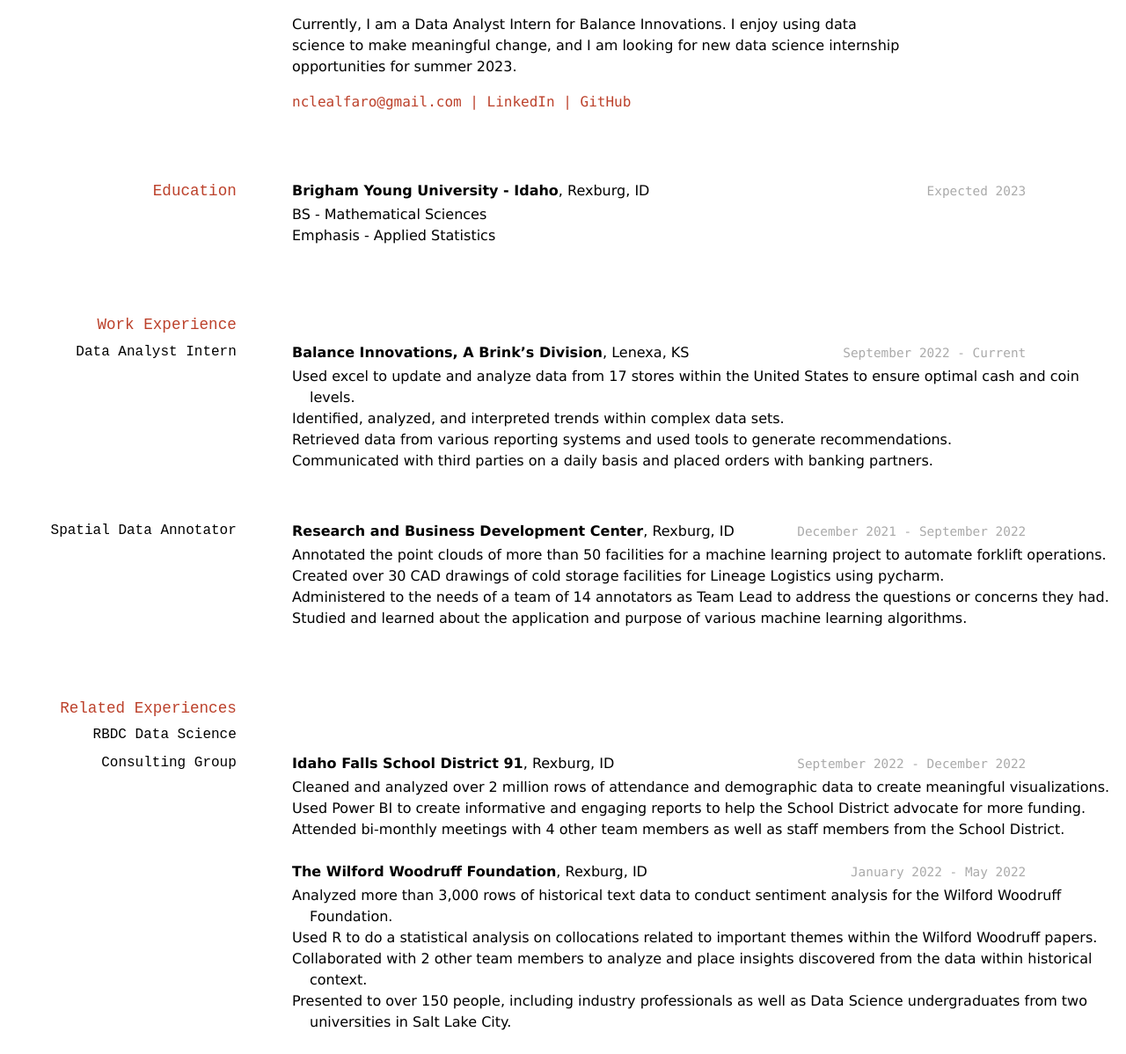
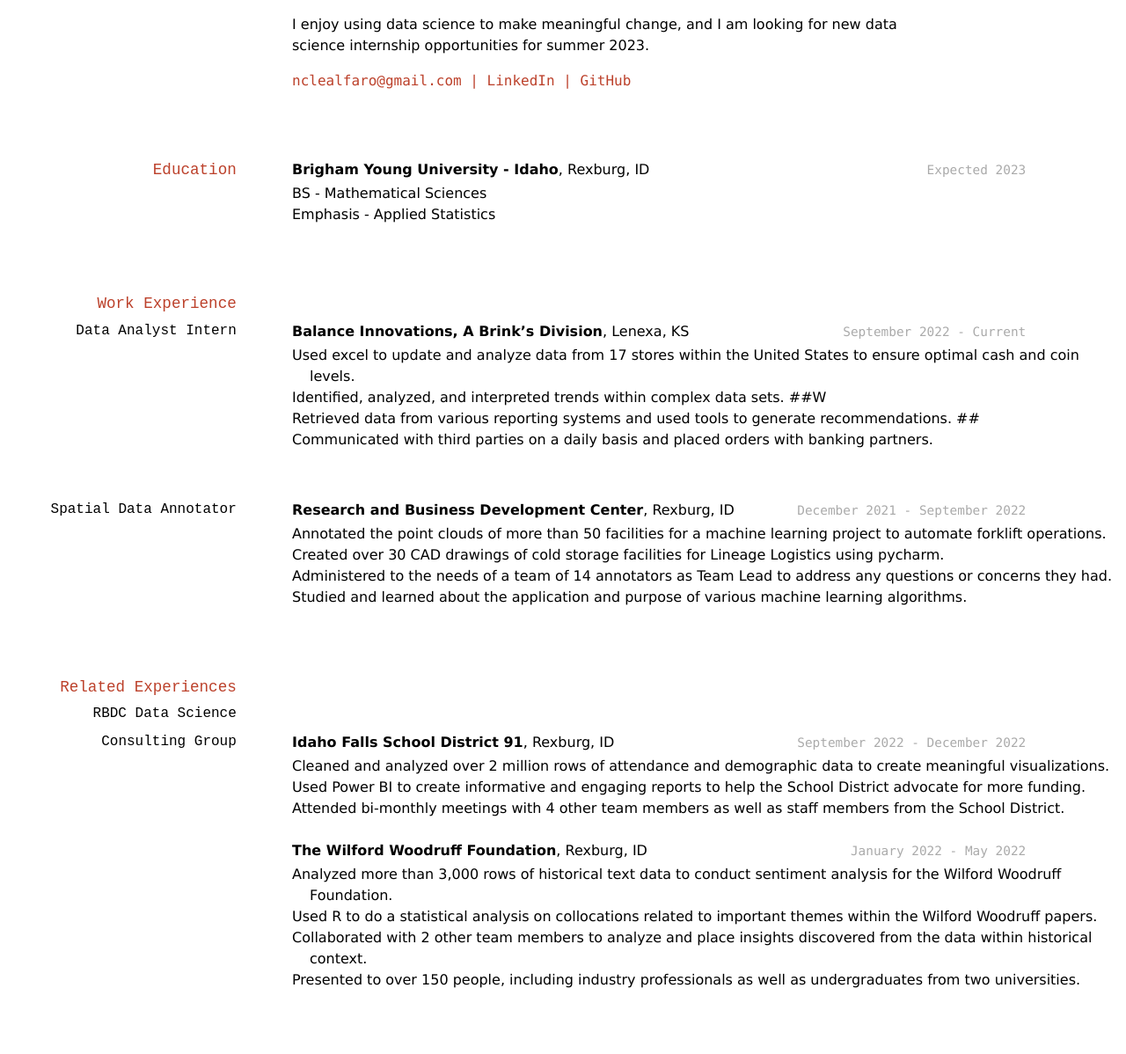
Before and after one commit to byuids-resumes/Alfaro_Resume, a Jekyll site: the page built from docs/index.md, in a window 1280 px wide. Shown: the whole page at 88% size. Built offline with Jekyll 4.4.1, drawn with Linux system fonts in a browser that asks for light colours; after the commit the page ends 1150 px from its top, so only the background shows below that.

Commit message:
Update index.md
resume changes

```diff
--- a/docs/index.md
+++ b/docs/index.md
@@ -2,7 +2,7 @@
 layout: cv
 title: Nicole Alfaro's Resume
 ---
-Currently, I am a Data Analyst Intern for Balance Innovations. I enjoy using data science to make meaningful change, and I am looking for new data science internship opportunities for summer 2023.
+I enjoy using data science to make meaningful change, and I am looking for new data science internship opportunities for summer 2023.
 
 <div id="webaddress">
 <a href="nclealfaro@gmail.com">nclealfaro@gmail.com</a>
@@ -29,8 +29,8 @@
 __Balance Innovations, A Brink's Division__, Lenexa, KS
 
 - Used excel to update and analyze data from 17 stores within the United States to ensure optimal cash and coin levels.
-- Identified, analyzed, and interpreted trends within complex data sets.
-- Retrieved data from various reporting systems and used tools to generate recommendations.
+- Identified, analyzed, and interpreted trends within complex data sets. ##W
+- Retrieved data from various reporting systems and used tools to generate recommendations. ##
 - Communicated with third parties on a daily basis and placed orders with banking partners.
 
 
@@ -41,7 +41,7 @@
 
 - Annotated the point clouds of more than 50 facilities for a machine learning project to automate forklift operations.
 - Created over 30 CAD drawings of cold storage facilities for Lineage Logistics using pycharm.
-- Administered to the needs of a team of 14 annotators as Team Lead to address the questions or concerns they had.
+- Administered to the needs of a team of 14 annotators as Team Lead to address any questions or concerns they had.
 - Studied and learned about the application and purpose of various machine learning algorithms.
 
 ## Related Experiences
@@ -62,8 +62,7 @@
 - Analyzed more than 3,000 rows of historical text data to conduct sentiment analysis for the Wilford Woodruff Foundation.
 - Used R to do a statistical analysis on collocations related to important themes within the Wilford Woodruff papers.
 - Collaborated with 2 other team members to analyze and place insights discovered from the data within historical context.
-- Presented to over 150 people, including industry professionals as well as Data Science undergraduates from two universities in Salt Lake City.
-
+- Presented to over 150 people, including industry professionals as well as undergraduates from two universities.
 
 
 
```
